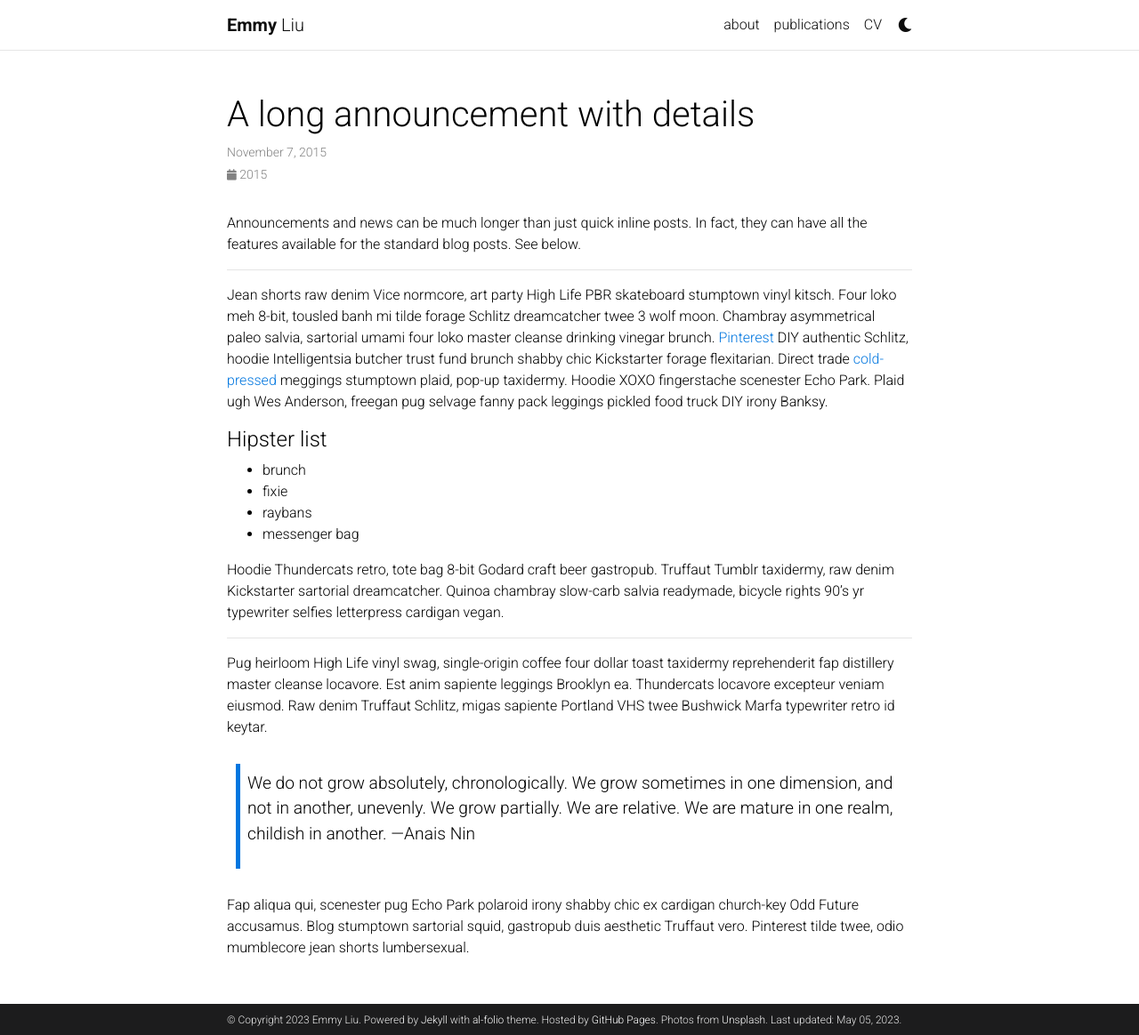
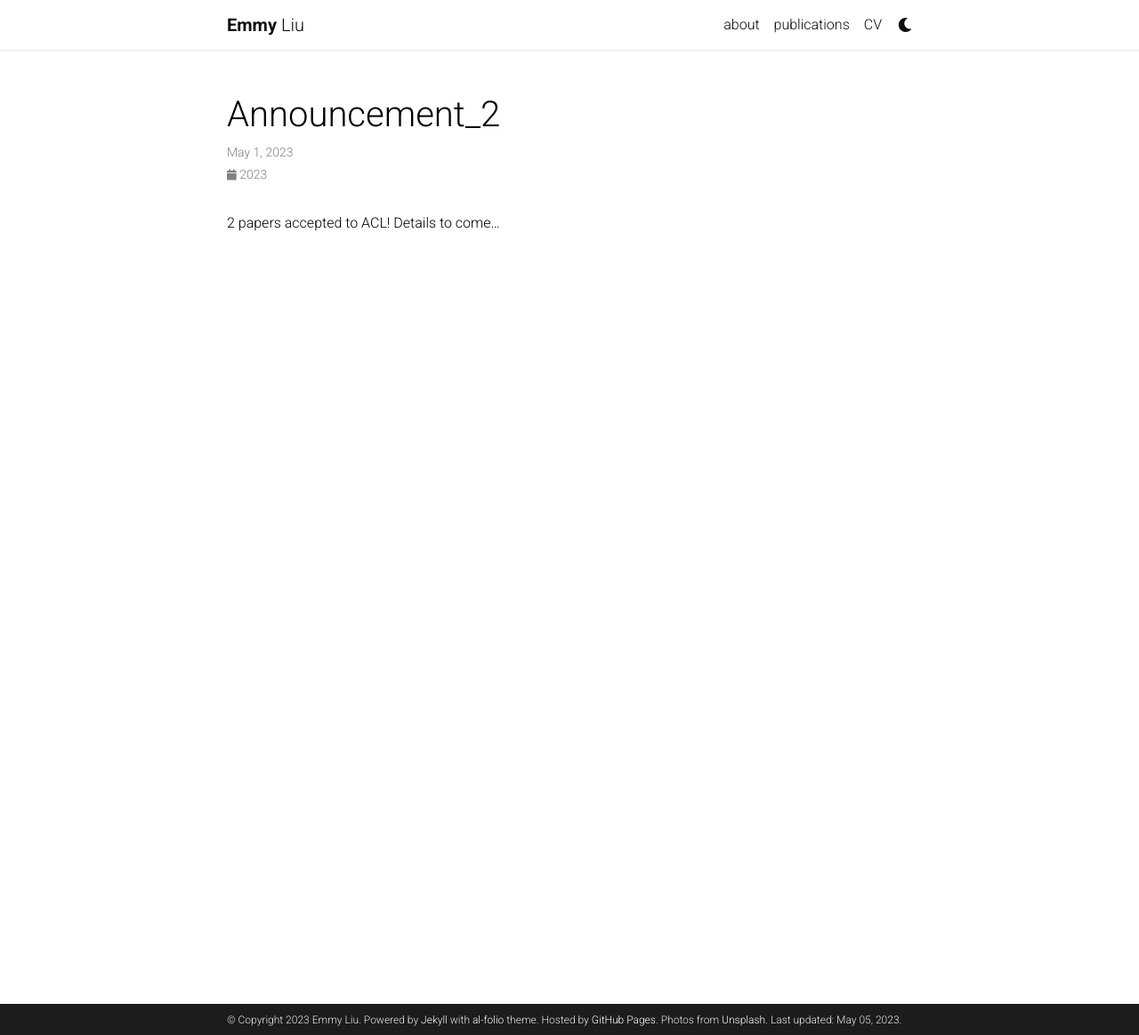
Before and after one commit to nightingal3/nightingal3.github.io, a Jekyll site: the page built from _news/announcement_2.md, in a window 1280 px wide and 1164 px high. Shown: the whole window at 89% size. Built offline with Jekyll 4.4.1, drawn with Linux system fonts in a browser that asks for light colours; comment, search, counter and statistics services are not loaded; a style sheet for code colours, icons or effects is not loaded.

Commit message:
add news section

```diff
--- a/_news/announcement_2.md
+++ b/_news/announcement_2.md
@@ -1,31 +1,7 @@
 ---
 layout: post
-title: A long announcement with details
-date: 2015-11-07 16:11:00-0400
-inline: false
+date: 2023-05-01
+inline: true
 ---
 
-Announcements and news can be much longer than just quick inline posts. In fact, they can have all the features available for the standard blog posts. See below.
-
-***
-
-Jean shorts raw denim Vice normcore, art party High Life PBR skateboard stumptown vinyl kitsch. Four loko meh 8-bit, tousled banh mi tilde forage Schlitz dreamcatcher twee 3 wolf moon. Chambray asymmetrical paleo salvia, sartorial umami four loko master cleanse drinking vinegar brunch. <a href="https://www.pinterest.com">Pinterest</a> DIY authentic Schlitz, hoodie Intelligentsia butcher trust fund brunch shabby chic Kickstarter forage flexitarian. Direct trade <a href="https://en.wikipedia.org/wiki/Cold-pressed_juice">cold-pressed</a> meggings stumptown plaid, pop-up taxidermy. Hoodie XOXO fingerstache scenester Echo Park. Plaid ugh Wes Anderson, freegan pug selvage fanny pack leggings pickled food truck DIY irony Banksy.
-
-#### Hipster list
-<ul>
-    <li>brunch</li>
-    <li>fixie</li>
-    <li>raybans</li>
-    <li>messenger bag</li>
-</ul>
-
-Hoodie Thundercats retro, tote bag 8-bit Godard craft beer gastropub. Truffaut Tumblr taxidermy, raw denim Kickstarter sartorial dreamcatcher. Quinoa chambray slow-carb salvia readymade, bicycle rights 90's yr typewriter selfies letterpress cardigan vegan.
-
-***
-
-Pug heirloom High Life vinyl swag, single-origin coffee four dollar toast taxidermy reprehenderit fap distillery master cleanse locavore. Est anim sapiente leggings Brooklyn ea. Thundercats locavore excepteur veniam eiusmod. Raw denim Truffaut Schlitz, migas sapiente Portland VHS twee Bushwick Marfa typewriter retro id keytar.
-
-> We do not grow absolutely, chronologically. We grow sometimes in one dimension, and not in another, unevenly. We grow partially. We are relative. We are mature in one realm, childish in another.
-> —Anais Nin
-
-Fap aliqua qui, scenester pug Echo Park polaroid irony shabby chic ex cardigan church-key Odd Future accusamus. Blog stumptown sartorial squid, gastropub duis aesthetic Truffaut vero. Pinterest tilde twee, odio mumblecore jean shorts lumbersexual.
+2 papers accepted to ACL! Details to come...
```
Also changed, not shown: _news/announcement_1.md (+2 -2 lines), _news/announcement_3.md (deleted, +0 -7 lines), _pages/about.md (+1 -1 lines), 1 other file.
